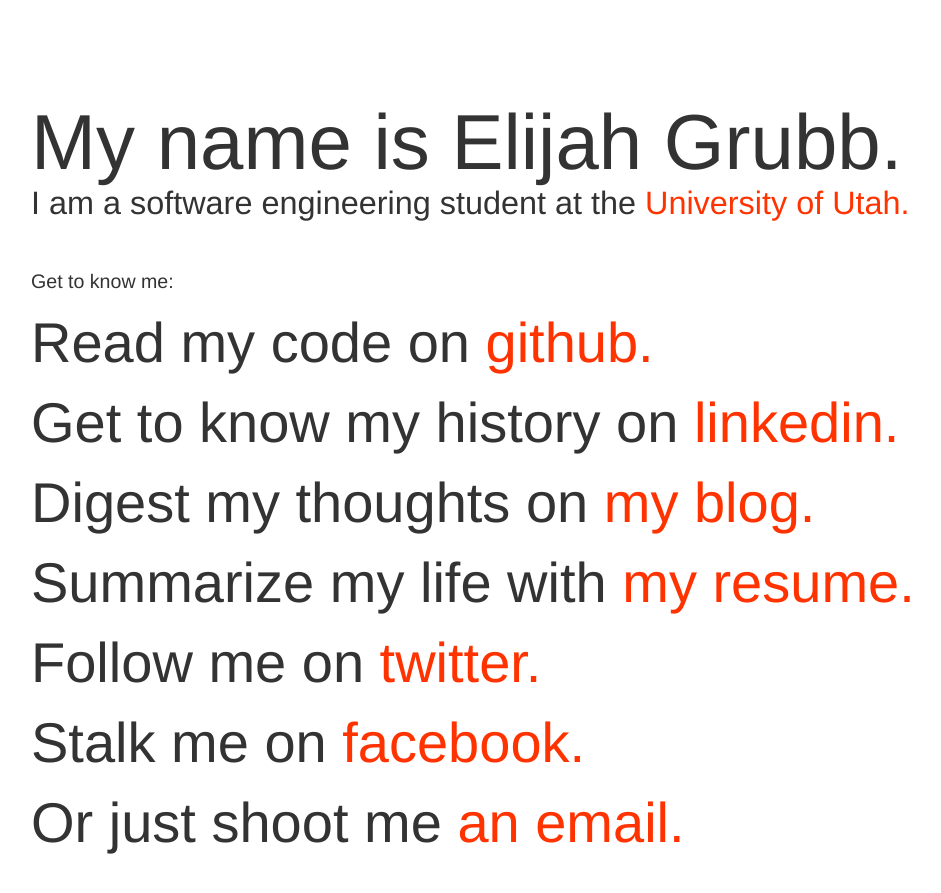
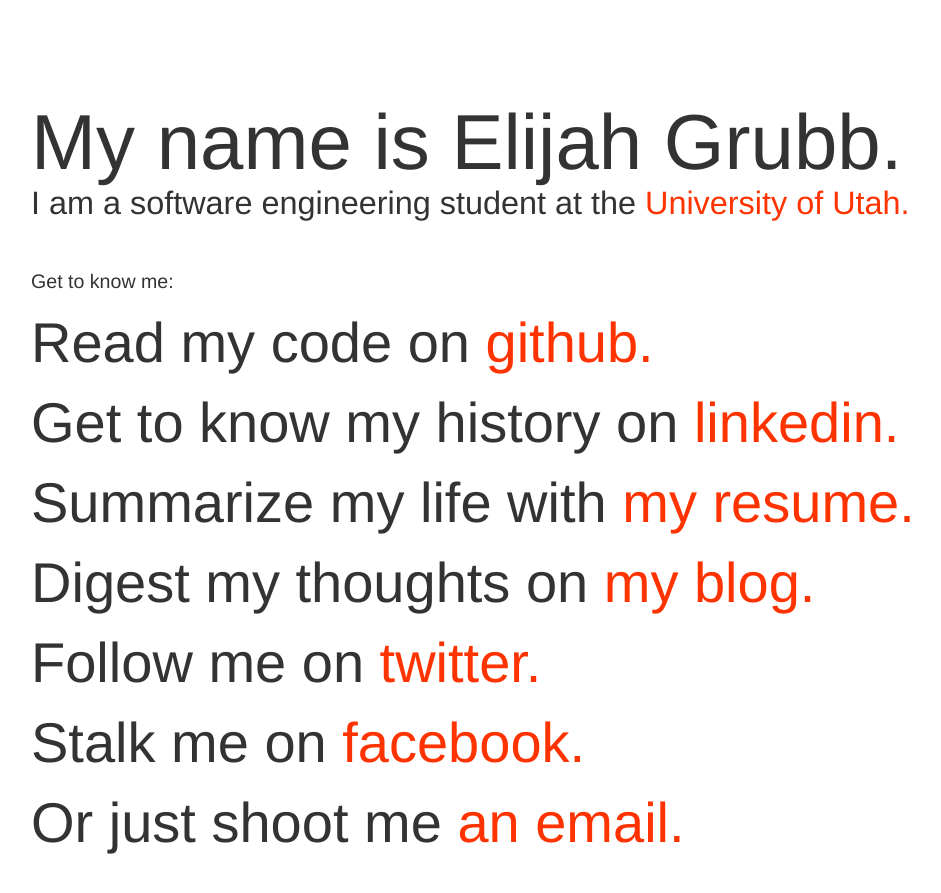
Before and after one commit to judgegrubb/judgegrubb.github.io, a Jekyll site: the page index.html, which Jekyll copies as it is, in a window 1280 px wide. Shown: the top 893 px of the page, without its empty margins (161-1102 px from the left). Built offline with Jekyll 4.4.1, drawn with Linux system fonts in a browser that asks for light colours; nearby versions of some CDN libraries; part of the change alters nothing that is shown.

```diff
--- a/index.html
+++ b/index.html
@@ -30,11 +30,11 @@
 			<ul>
 				<li>Read my code on <a href="https://www.github.com/judgegrubb" target="_blank">github.</a></li>
 				<li>Get to know my history on <a href="https://www.linkedin.com/in/elijahgrubb" target="_blank">linkedin.</a></li>
+				<li>Summarize my life with <a href="resume.pdf" target="_blank">my resume.</a></li>
 				<li>Digest my thoughts on <a href="blog" target="_blank">my blog.</a></li>
-				<li>Summarize my life with <a href="resume.pdf" target="_blank">my resume.</a></li>
 				<li>Follow me on <a href="https://www.twitter.com/judgegrubb" target="_blank">twitter.</a></li>
 				<li>Stalk me on <a href="https://www.facebook.com/ElijahLloydGrubb" target="_blank">facebook.</a></li>
-				<li>Or just shoot me <a href="mailto:elijah@elijahgrubb.com" target="_blank">an email.</a></li>
+				<li>Or just shoot me <a href="mailto:ElijahLGrubb@gmail.com" target="_blank">an email.</a></li>
 			</ul>
 		</div>
 
```
